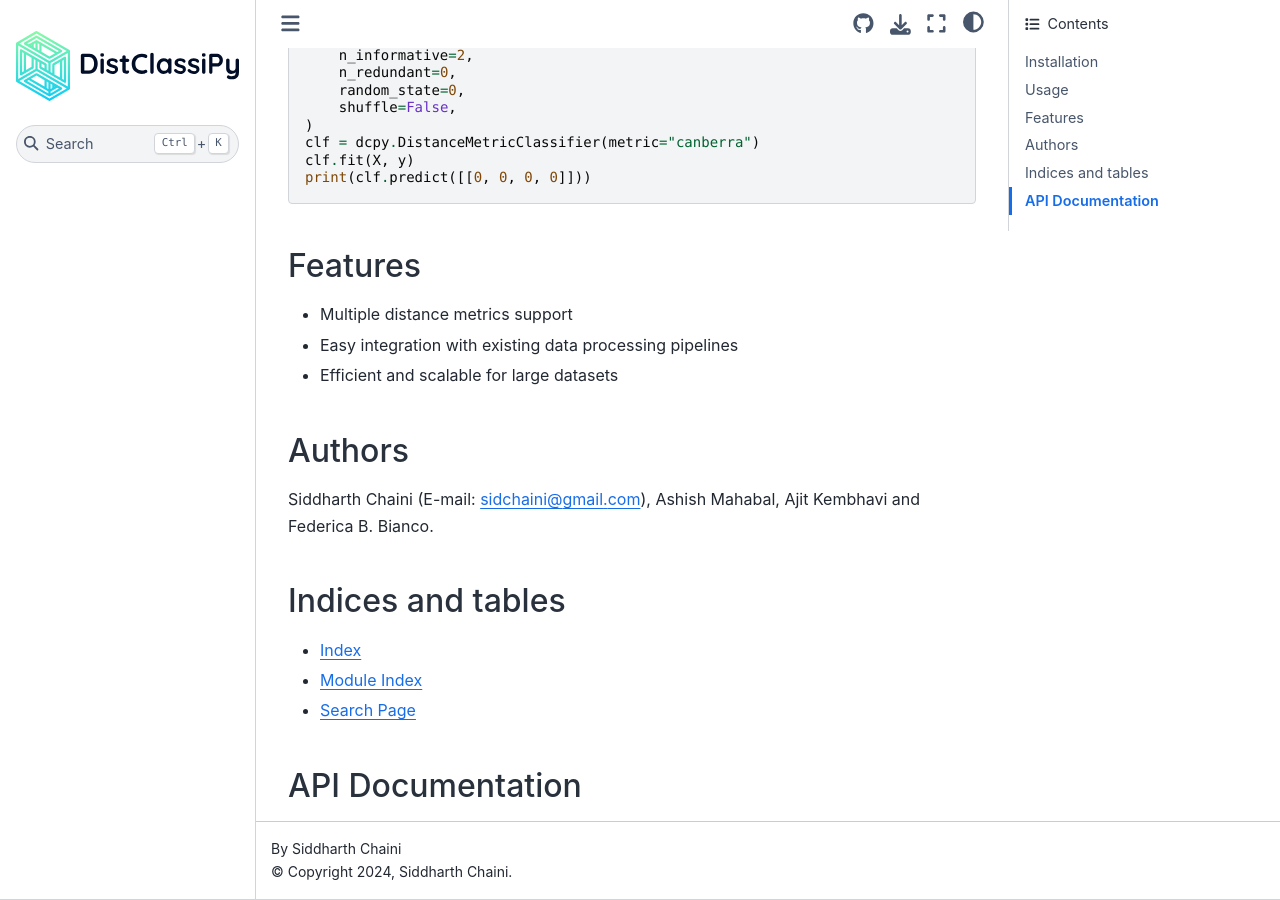
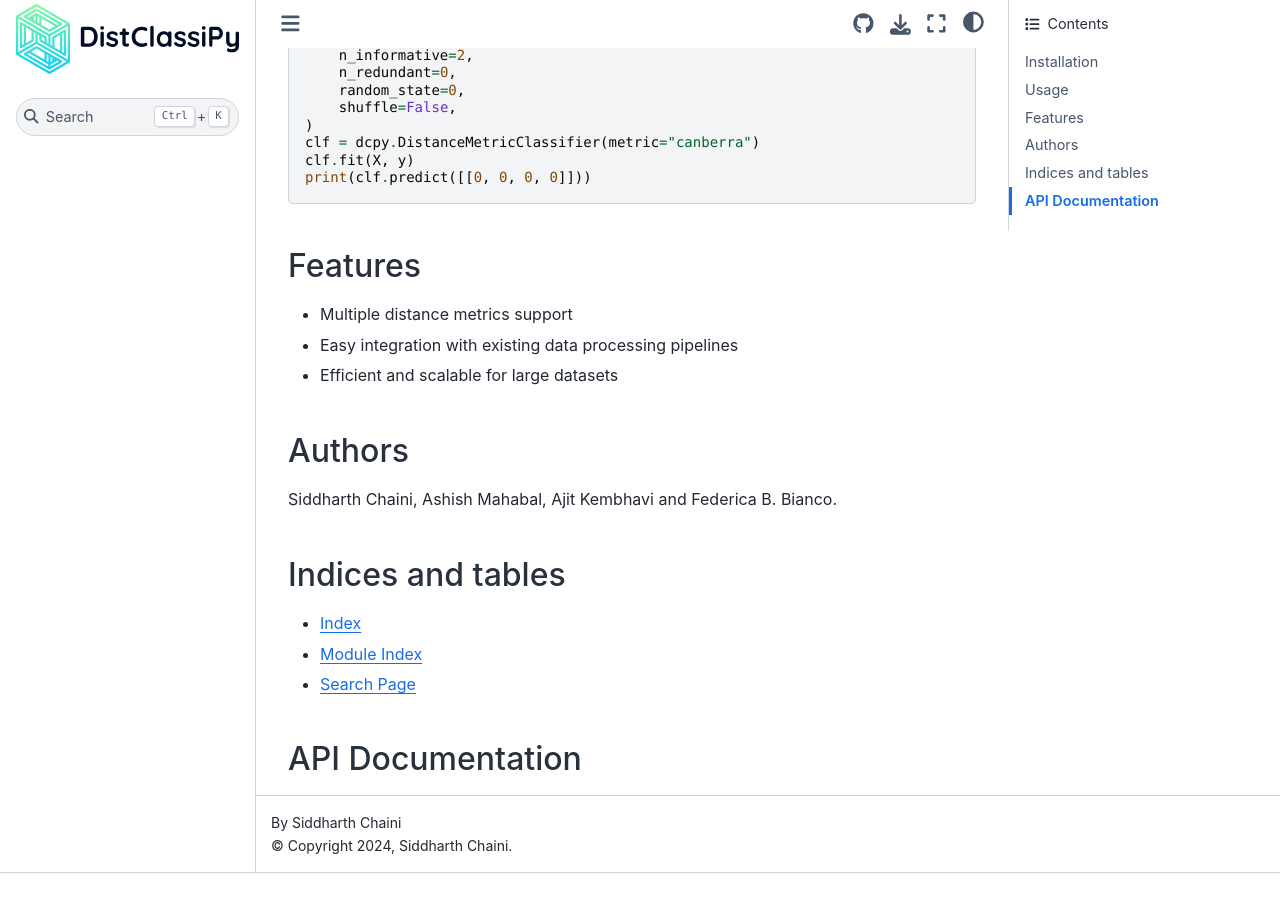
Before and after one commit to sidchaini/DistClassiPy, a Sphinx documentation site: the page built from docs/index.rst, in a window 1280 px wide and 900 px high, scrolled down 645 px. Built offline with Sphinx 7.4.7 and the Sphinx Book theme 1.1.4, drawn with Linux system fonts in a browser that asks for light colours; pages that are not in the unit, such as notebooks, are missing from menus; after the commit the page ends 1518 px from its top, so only the background shows below that.

```diff
--- a/docs/index.rst
+++ b/docs/index.rst
@@ -49,7 +49,7 @@ Features
 Authors
 -------
 
-Siddharth Chaini (E-mail: sidchaini@gmail.com), Ashish Mahabal, Ajit Kembhavi and Federica B. Bianco.
+Siddharth Chaini, Ashish Mahabal, Ajit Kembhavi and Federica B. Bianco.
 
 
 
```
